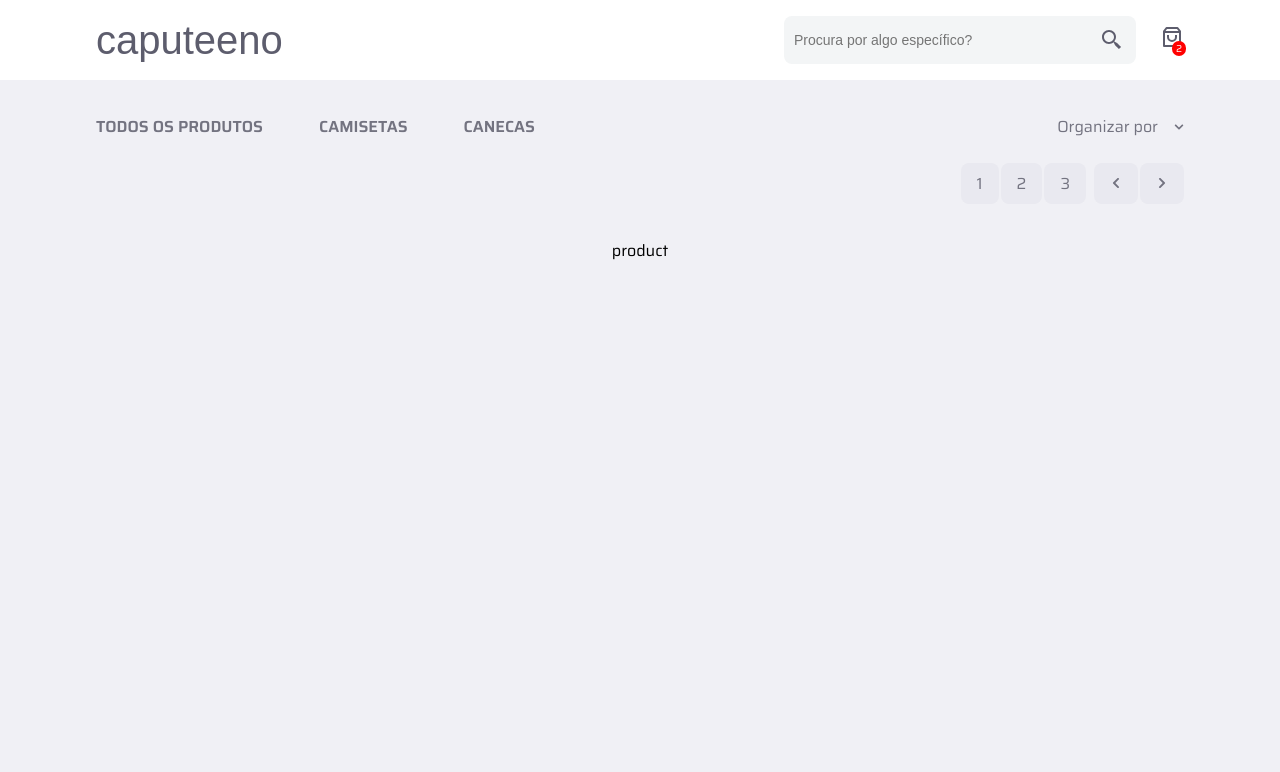
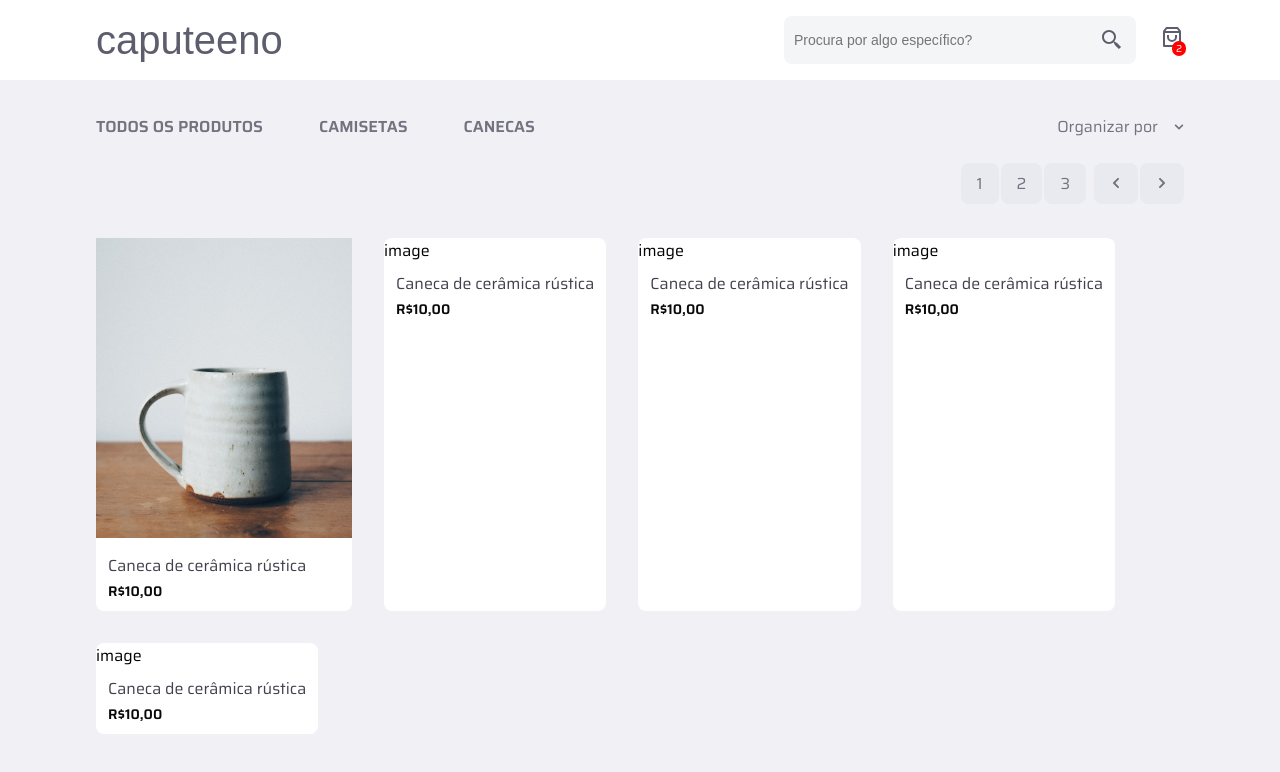
Before and after one commit to Guilhermecheng/caputeeno, a Next.js app: page / in a window 1280 px wide. Shown: the top 772 px of the page. Built offline with nearby package versions, Linux system fonts and the light colour scheme; a web font is replaced by a local one.

Commit message:
home catalogue pt1

```diff
--- a/src/app/globals.css
+++ b/src/app/globals.css
@@ -9,6 +9,8 @@
   --color-gray-800: #41414D;
 
   --color-orange-300: #FFA585;
+
+  --color-almost-black: #09090A;
 }
 
 * {
--- a/src/components/ProductCatalogue.tsx
+++ b/src/components/ProductCatalogue.tsx
@@ -1,7 +1,91 @@
 'use client';
+
+import Image from 'next/image';
+import { styled } from 'styled-components';
+
+const CatalogueSection = styled.section`
+    width: 100%;
+    max-width: var(--max-width);
+    padding: 0 16px;
+
+    display: flex;
+    /* justify-content: center; */
+    flex-wrap: wrap;
+    gap: 32px;
+
+
+`;
+
+const CatalogueItem = styled.div`
+    background-color: white;
+    border-radius: 8px;
+
+
+    div {
+        padding: 8px 12px;
+
+        h2 {
+            font-size: 16px;
+            color: var(--color-gray-800);
+            font-weight: 400;
+        }
+
+        span {
+            font-size: 14px;
+            color: var(--color-almost-black);
+            font-weight: 600;
+        }
+    }
+`;
 
 export function ProductCatalogue() {
     return (
-        <>product</>
+        <CatalogueSection>
+            <CatalogueItem>
+                <Image
+                    src={`/caneca-ceramica-rustica.png`}
+                    width={256}
+                    height={300}
+                    alt='image'
+                />
+                <div>
+                    <h2>Caneca de cerâmica rústica</h2>
+                    <span>R$10,00</span>
+                </div>
+            </CatalogueItem>
+
+            <CatalogueItem>
+                <span>image</span>
+                <div>
+                    <h2>Caneca de cerâmica rústica</h2>
+                    <span>R$10,00</span>
+                </div>
+            </CatalogueItem>
+
+            <CatalogueItem>
+                <span>image</span>
+                <div>
+                    <h2>Caneca de cerâmica rústica</h2>
+                    <span>R$10,00</span>
+                </div>
+            </CatalogueItem>
+
+            <CatalogueItem>
+                <span>image</span>
+                <div>
+                    <h2>Caneca de cerâmica rústica</h2>
+                    <span>R$10,00</span>
+                </div>
+            </CatalogueItem>
+
+            <CatalogueItem>
+                <span>image</span>
+                <div>
+                    <h2>Caneca de cerâmica rústica</h2>
+                    <span>R$10,00</span>
+                </div>
+            </CatalogueItem>
+
+        </CatalogueSection>
     )
 }
```
Also changed, not shown: public/caneca-ceramica-rustica.png (added).
